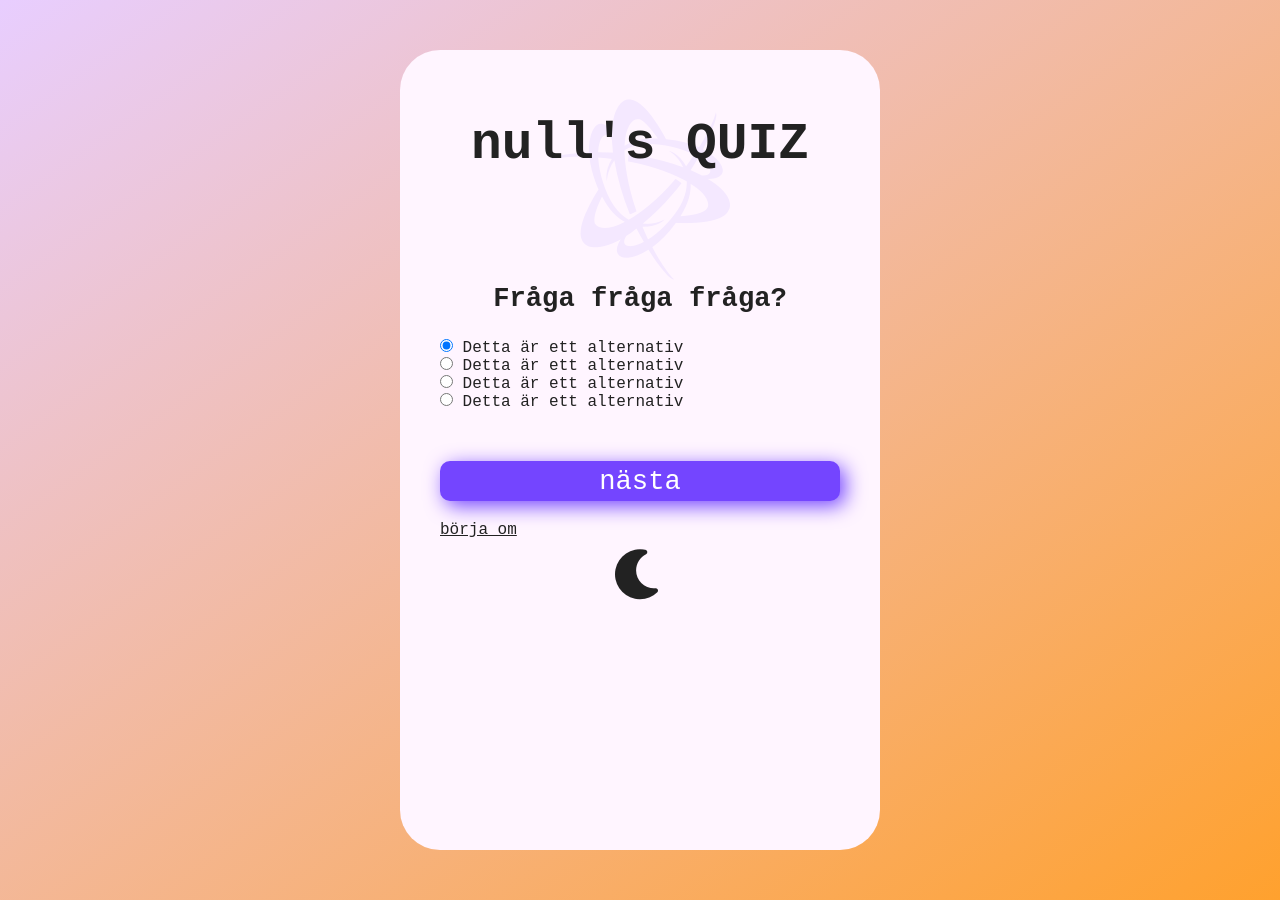
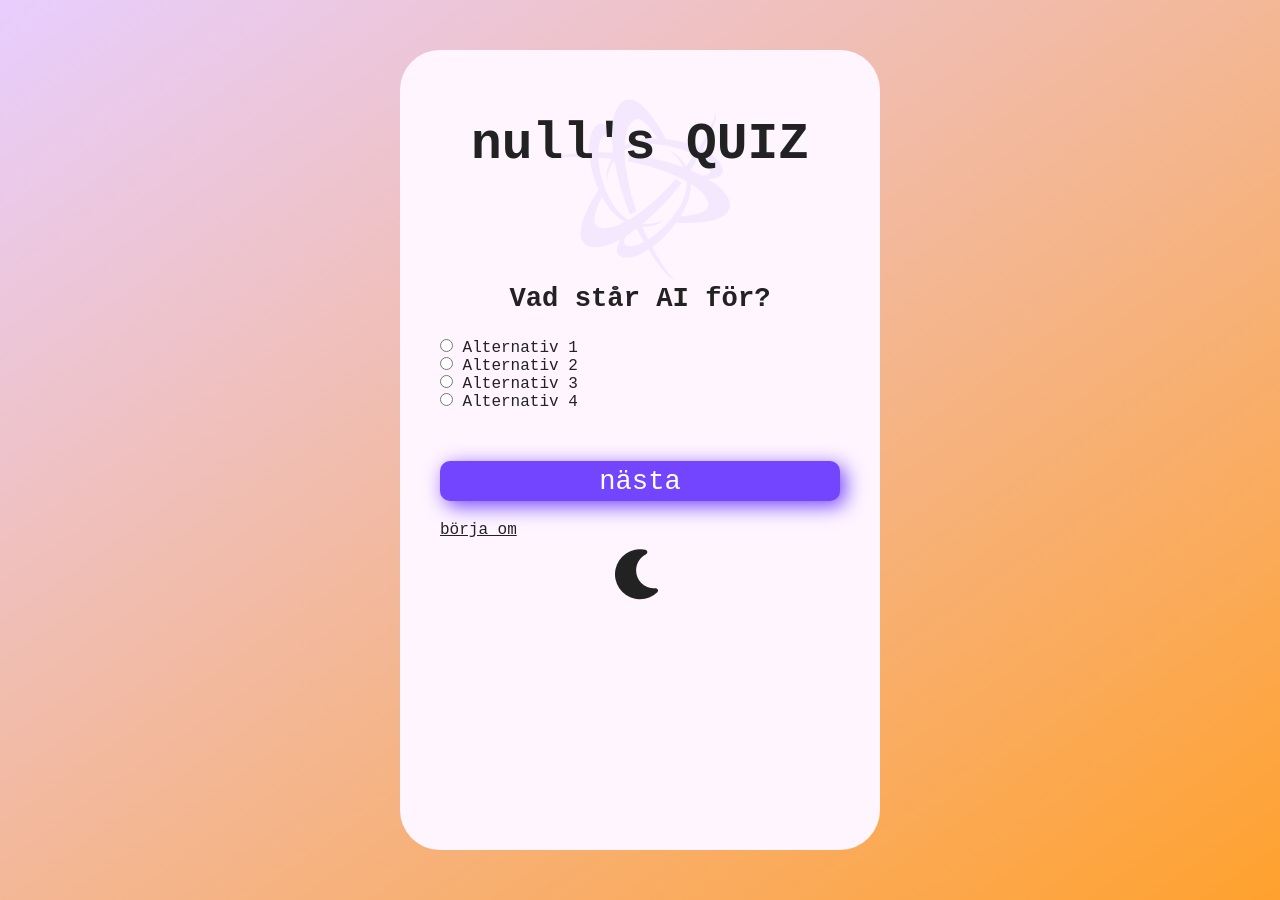
Before and after one commit to Pauline444/quiz-app, a plain HTML site: page html/quiz.html in a window 1280 px wide. Drawn offline with Linux system fonts and the light colour scheme.

Commit message:
adding functions to quiz game

```diff
--- a/html/quiz.html
+++ b/html/quiz.html
@@ -19,15 +19,15 @@
         </header>
         <main>
             <div class="quiz-container">
-                <h3 id="question">Fråga fråga fråga?</h3>
-                <input type="radio" class="input" id="in1" checked>
-                <label class="answere" for="in1">Detta är ett alternativ</label><br>
-                <input type="radio" class="input" id="in2">
-                <label class="answere" for="in2">Detta är ett alternativ</label><br>
-                <input type="radio" class="input" id="in3">
-                <label class="answere" for="in3">Detta är ett alternativ</label><br>
-                <input type="radio" class="input" id="in4">
-                <label class="answere" for="in4">Detta är ett alternativ</label>
+                <h3 id="question">Laddar fråga...</h3>
+                <input type="radio" class="input" name="answere" id="1">
+                <label class="answere" for="1">Alternativ 1</label><br>
+                <input type="radio" class="input" name="answere" id="2">
+                <label class="answere" for="2">Alternativ 2</label><br>
+                <input type="radio" class="input" name="answere" id="3">
+                <label class="answere" for="3">Alternativ 3</label><br>
+                <input type="radio" class="input" name="answere" id="4">
+                <label class="answere" for="4">Alternativ 4</label>
             </div>
             <div class="btn-container">
                 <button class="btn next">nästa</button><br>
--- a/index.js
+++ b/index.js
@@ -1,5 +1,7 @@
 'use strict';
 
+
+// SPARA ANVÄNDARENS NAMN i localStorage
 document.addEventListener('DOMContentLoaded', () => {
     let playBtn = document.querySelector('.play');
     let nameInput = document.querySelector('#name');
@@ -14,6 +16,8 @@ document.addEventListener('DOMContentLoaded', () => {
     })
 })
 
+
+// TOGGLE DARK MODE
 const themeBtn = document.querySelector('.toggle-theme');
 const container = document.querySelector('.container');
 const logo = document.querySelector('.fa-battle-net');
--- a/script.js
+++ b/script.js
@@ -1,17 +1,14 @@
 'use strict';
 
-// spara användarens namn
-// när användaren klickar på play så ska sparade namnet skrivas ut på quiz sidan
-// använd litteral strings för att skriva ut ny textContent
 
-// Användaren ska utöver att besvara frågor för quizet, även kunna byta utseende på sidan mellan dark mode (dvs mörk bakgrundsfärg med ljus text) och light mode (ljus bakgrundsfärg med mörk text).
-
-// skapa en array med flera objekt med frågor och svar
 // loopa igenom frågor och svar från array med objekt
-// spara användarens val och räkna ihop totalen
+// spara användarens val och räkna ihop totala poängen
+// skriv ut poängen till användaren
 // användaren ska kunna se exakt vilka frågor hen besvarat rätt och/eller felaktigt när resultatet visas.
 
 
+
+// TOGGLE DARK MODE
 const themeBtn = document.querySelector('.toggle-theme');
 const container = document.querySelector('.container');
 const logo = document.querySelector('.fa-battle-net');
@@ -24,6 +21,7 @@ themeBtn.addEventListener('click', () => {
 
 
 
+// ANVÄNDARENS NAMN FRÅN localStorage
 document.addEventListener('DOMContentLoaded', () => {
     let addName = document.querySelector('.add-header');
     let savedName = localStorage.getItem('playerName');
@@ -35,18 +33,7 @@ document.addEventListener('DOMContentLoaded', () => {
 
 
 
-let quizContainer = document.querySelector('.quiz-container');
-let nextBtn = document.querySelector('.next');
-
-let question = document.getElementById('question');
-let answere = document.querySelector('.answere');
-
-let currentQuestion = {};
-let score = 0;
-let questionCounter = 0;
-let availableQuestions = [];
-
-
+// QUIZ QUESTIONS
 const questions = [
     {
         question: "Vad står AI för?",
@@ -54,7 +41,7 @@ const questions = [
         option2: "Automated Integration",
         option3: "Advanced Interface",
         option4: "Active Input",
-        correctAnswer: "Artificial Intelligence"
+        correctAnswer: 1
     },
     {
         question: "Vilket programmeringsspråk används ofta för maskininlärning?",
@@ -62,7 +49,7 @@ const questions = [
         option2: "PHP",
         option3: "Swift",
         option4: "Ruby",
-        correctAnswer: "Python"
+        correctAnswer: 1
     },
     {
         question: "Vad är ett neuralt nätverk inspirerat av?",
@@ -70,7 +57,7 @@ const questions = [
         option2: "Mänskliga hjärnan",
         option3: "Internetkablar",
         option4: "DNA",
-        correctAnswer: "Mänskliga hjärnan"
+        correctAnswer: 2
     },
     {
         question: "Vilket företag utvecklade ChatGPT?",
@@ -78,7 +65,7 @@ const questions = [
         option2: "Meta",
         option3: "OpenAI",
         option4: "Amazon",
-        correctAnswer: "OpenAI"
+        correctAnswer: 3
     },
     {
         question: "Vad är en GPU särskilt bra på?",
@@ -86,7 +73,7 @@ const questions = [
         option2: "3D-visualisering och parallella beräkningar",
         option3: "Databashantering",
         option4: "Webbdesign",
-        correctAnswer: "3D-visualisering och parallella beräkningar"
+        correctAnswer: 2
     },
     {
         question: "Vad betyder 'Machine Learning'?",
@@ -94,7 +81,7 @@ const questions = [
         option2: "Datorer som lär av data",
         option3: "Datorer som ritar bilder",
         option4: "Datorer som lagrar information",
-        correctAnswer: "Datorer som lär av data"
+        correctAnswer: 2
     },
     {
         question: "Vad är en algoritm?",
@@ -102,7 +89,7 @@ const questions = [
         option2: "En sekvens instruktioner för att lösa ett problem",
         option3: "En typ av virus",
         option4: "Ett AI-verktyg",
-        correctAnswer: "En sekvens instruktioner för att lösa ett problem"
+        correctAnswer: 2
     },
     {
         question: "Vilken av följande AI-modeller är mest känd för bildgenerering?",
@@ -110,7 +97,7 @@ const questions = [
         option2: "MySQL",
         option3: "React",
         option4: "TensorFlow DB",
-        correctAnswer: "DALL·E"
+        correctAnswer: 1
     },
     {
         question: "Vad lagrar ett neuralt nätverks 'vikter'?",
@@ -118,7 +105,7 @@ const questions = [
         option2: "Nodenheter",
         option3: "Modellens inlärda kunskap",
         option4: "Webbsidans typsnitt",
-        correctAnswer: "Modellens inlärda kunskap"
+        correctAnswer: 3
     },
     {
         question: "Vad är en API?",
@@ -126,6 +113,37 @@ const questions = [
         option2: "En webbserver",
         option3: "En processor",
         option4: "Ett filformat",
-        correctAnswer: "Ett sätt för program att kommunicera"
+        correctAnswer: 1
     }
 ]
+
+const quizContainer = document.querySelector('.quiz-container');
+const questionElement = document.getElementById('question');
+const nextBtn = document.querySelector('.next');
+const scoreDisplay = document.createElement('div');
+
+let answere = document.querySelector('.answere');
+
+let currentQuestionIndex = 0;
+let score = 0;
+const maxQ = questions.length;
+
+
+const startGame = () => {
+    currentQuestionIndex = 0;
+    score = 0;
+    getNewQuestion();
+}
+
+const getNewQuestion = () => {
+    let q = questions[currentQuestionIndex];
+    questionElement.innerText = q.question;
+}
+
+nextBtn.addEventListener('click', () => {
+    currentQuestionIndex++;
+    showQuestion();
+})
+
+
+startGame();
```
